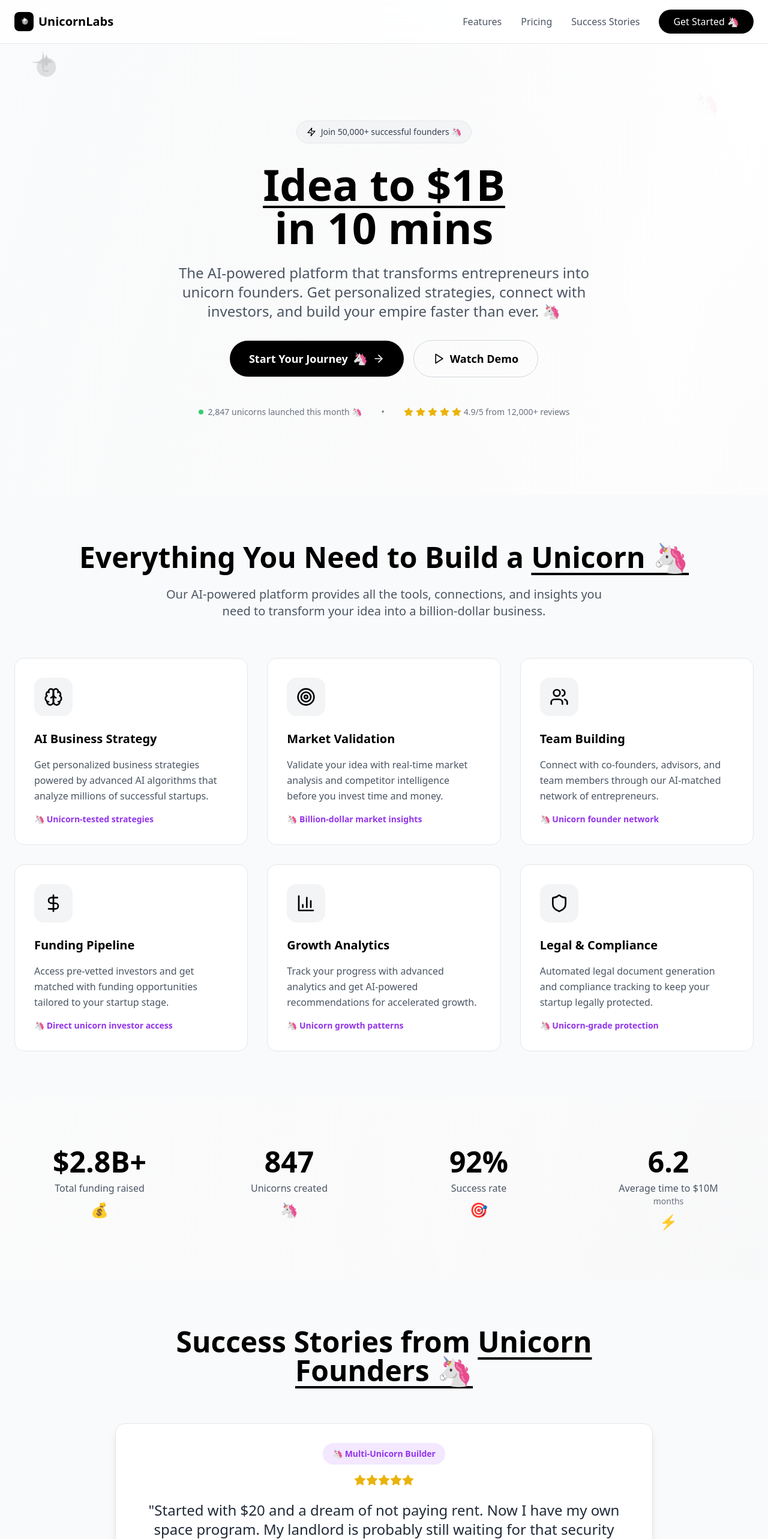
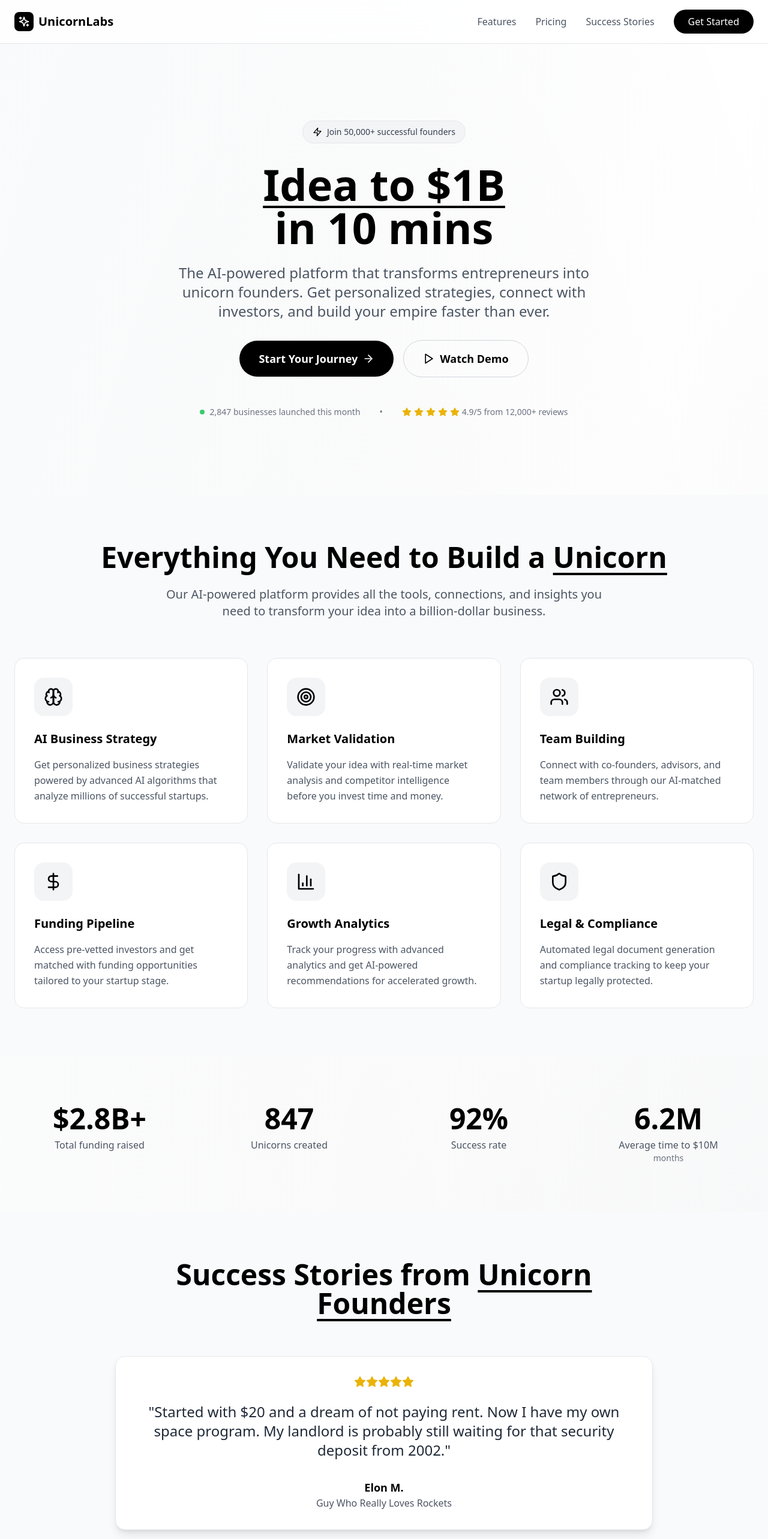
Before and after one commit to learesong/unicorn-labs-ui, a React (Vite) app: page / in a window 1280 px wide. Shown: the top 2566 px of the page at 60% size. Built offline with nearby package versions, Linux system fonts and the light colour scheme.

Commit message:
Updated App.tsx

```diff
--- a/src/App.tsx
+++ b/src/App.tsx
@@ -17,154 +17,13 @@ import {
   DollarSign,
   BarChart3,
   Shield,
-  MessageSquare,
-  Crown
+  MessageSquare
 } from 'lucide-react';
-
-// Custom Unicorn SVG Component
-const UnicornIcon = ({ className = "w-8 h-8" }) => (
-  <svg className={className} viewBox="0 0 24 24" fill="currentColor">
-    <path d="M12 2L13.09 8.26L20 9L13.09 9.74L12 16L10.91 9.74L4 9L10.91 8.26L12 2Z" opacity="0.8"/>
-    <path d="M8 12C8 8.69 10.69 6 14 6C17.31 6 20 8.69 20 12C20 15.31 17.31 18 14 18C10.69 18 8 15.31 8 12Z" opacity="0.6"/>
-    <path d="M14 4L15 7L18 8L15 9L14 12L13 9L10 8L13 7L14 4Z"/>
-    <circle cx="14" cy="10" r="1"/>
-    <path d="M16 14C15.5 14.5 14.8 15 14 15C13.2 15 12.5 14.5 12 14"/>
-  </svg>
-);
-
-// Money Rain Component
-const MoneyRain = ({ isActive, onComplete }) => {
-  const [moneyItems, setMoneyItems] = useState([]);
-
-  useEffect(() => {
-    if (isActive) {
-      const items = [];
-      for (let i = 0; i < 50; i++) {
-        items.push({
-          id: i,
-          left: Math.random() * 100,
-          delay: Math.random() * 2,
-          duration: 3 + Math.random() * 2,
-          symbol: ['💰', '💵', '💸', '🤑', '💎'][Math.floor(Math.random() * 5)]
-        });
-      }
-      setMoneyItems(items);
-
-      const timer = setTimeout(() => {
-        onComplete();
-      }, 5000);
-
-      return () => clearTimeout(timer);
-    }
-  }, [isActive, onComplete]);
-
-  if (!isActive) return null;
-
-  return (
-    <div className="fixed inset-0 pointer-events-none z-50 overflow-hidden">
-      {moneyItems.map((item) => (
-        <div
-          key={item.id}
-          className="absolute text-2xl animate-bounce"
-          style={{
-            left: `${item.left}%`,
-            animationDelay: `${item.delay}s`,
-            animationDuration: `${item.duration}s`,
-            top: '-50px'
-          }}
-        >
-          <div
-            className="animate-pulse"
-            style={{
-              animation: `fall ${item.duration}s linear ${item.delay}s forwards, wiggle 0.5s ease-in-out infinite`
-            }}
-          >
-            {item.symbol}
-          </div>
-        </div>
-      ))}
-
-      <style jsx>{`
-        @keyframes fall {
-          to {
-            transform: translateY(100vh) rotate(360deg);
-          }
-        }
-        @keyframes wiggle {
-          0%, 100% { transform: rotate(-3deg); }
-          50% { transform: rotate(3deg); }
-        }
-      `}</style>
-    </div>
-  );
-};
-
-// Unicorn Animation Component
-const UnicornAnimation = ({ isActive, onComplete }) => {
-  if (!isActive) return null;
-
-  return (
-    <div className="fixed inset-0 pointer-events-none z-40 overflow-hidden">
-      <div
-        className="absolute text-8xl"
-        style={{
-          left: '-100px',
-          top: '50%',
-          transform: 'translateY(-50%)',
-          animation: 'unicornFly 4s ease-in-out forwards'
-        }}
-      >
-        🦄
-      </div>
-
-      <div
-        className="absolute text-6xl opacity-80"
-        style={{
-          left: '-80px',
-          top: '30%',
-          transform: 'translateY(-50%)',
-          animation: 'unicornFly 4s ease-in-out 0.5s forwards'
-        }}
-      >
-        ✨
-      </div>
-
-      <div
-        className="absolute text-6xl opacity-80"
-        style={{
-          left: '-80px',
-          top: '70%',
-          transform: 'translateY(-50%)',
-          animation: 'unicornFly 4s ease-in-out 1s forwards'
-        }}
-      >
-        🌟
-      </div>
-
-      <style jsx>{`
-        @keyframes unicornFly {
-          0% {
-            left: -100px;
-            transform: translateY(-50%) rotate(0deg);
-          }
-          50% {
-            transform: translateY(-50%) rotate(10deg) scale(1.2);
-          }
-          100% {
-            left: calc(100vw + 100px);
-            transform: translateY(-50%) rotate(0deg);
-          }
-        }
-      `}</style>
-    </div>
-  );
-};
 
 function App() {
   const [isMenuOpen, setIsMenuOpen] = useState(false);
   const [activeTestimonial, setActiveTestimonial] = useState(0);
   const [showDemo, setShowDemo] = useState(false);
-  const [showAnimation, setShowAnimation] = useState(false);
 
   useEffect(() => {
     const interval = setInterval(() => {
@@ -173,38 +32,24 @@ function App() {
     return () => clearInterval(interval);
   }, []);
 
-  const handleStartJourney = () => {
-    setShowAnimation(true);
-    // Here you would typically handle the actual sign-up/redirect logic
-  };
-
-  const handleAnimationComplete = () => {
-    setShowAnimation(false);
-    // You could redirect to sign-up page or show a modal here
-    alert('Welcome to UnicornLabs! 🦄 Let\'s build your empire!');
-  };
-
   const testimonials = [
     {
       quote: "I was just trying to build a better way to rate hot girls on campus. Now I'm testifying before Congress about data privacy. UnicornLabs didn't prepare me for THAT pivot.",
       author: "Mark Z.",
       title: "Definitely Not Facebook",
-      rating: 5,
-      unicornStatus: "🦄 Unicorn Founder"
+      rating: 5
     },
     {
       quote: "Started with $20 and a dream of not paying rent. Now I have my own space program. My landlord is probably still waiting for that security deposit from 2002.",
       author: "Elon M.",
       title: "Guy Who Really Loves Rockets",
-      rating: 5,
-      unicornStatus: "🦄 Multi-Unicorn Builder"
+      rating: 5
     },
     {
       quote: "All I wanted was to sell books online. Now people blame me when their toothbrush arrives late. Also, I apparently own the internet now? UnicornLabs escalated quickly.",
       author: "Jeff B.",
       title: "Bald Guy with Rockets (Different Rockets)",
-      rating: 5,
-      unicornStatus: "🦄 Unicorn Emperor"
+      rating: 5
     }
   ];
 
@@ -212,38 +57,32 @@ function App() {
     {
       icon: <Brain className="w-8 h-8" />,
       title: "AI Business Strategy",
-      description: "Get personalized business strategies powered by advanced AI algorithms that analyze millions of successful startups.",
-      unicornFeature: "🦄 Unicorn-tested strategies"
+      description: "Get personalized business strategies powered by advanced AI algorithms that analyze millions of successful startups."
     },
     {
       icon: <Target className="w-8 h-8" />,
       title: "Market Validation",
-      description: "Validate your idea with real-time market analysis and competitor intelligence before you invest time and money.",
-      unicornFeature: "🦄 Billion-dollar market insights"
+      description: "Validate your idea with real-time market analysis and competitor intelligence before you invest time and money."
     },
     {
       icon: <Users className="w-8 h-8" />,
       title: "Team Building",
-      description: "Connect with co-founders, advisors, and team members through our AI-matched network of entrepreneurs.",
-      unicornFeature: "🦄 Unicorn founder network"
+      description: "Connect with co-founders, advisors, and team members through our AI-matched network of entrepreneurs."
     },
     {
       icon: <DollarSign className="w-8 h-8" />,
       title: "Funding Pipeline",
-      description: "Access pre-vetted investors and get matched with funding opportunities tailored to your startup stage.",
-      unicornFeature: "🦄 Direct unicorn investor access"
+      description: "Access pre-vetted investors and get matched with funding opportunities tailored to your startup stage."
     },
     {
       icon: <BarChart3 className="w-8 h-8" />,
       title: "Growth Analytics",
-      description: "Track your progress with advanced analytics and get AI-powered recommendations for accelerated growth.",
-      unicornFeature: "🦄 Unicorn growth patterns"
+      description: "Track your progress with advanced analytics and get AI-powered recommendations for accelerated growth."
     },
     {
       icon: <Shield className="w-8 h-8" />,
       title: "Legal & Compliance",
-      description: "Automated legal document generation and compliance tracking to keep your startup legally protected.",
-      unicornFeature: "🦄 Unicorn-grade protection"
+      description: "Automated legal document generation and compliance tracking to keep your startup legally protected."
     }
   ];
 
@@ -260,8 +99,7 @@ function App() {
         "1 business plan generation"
       ],
       cta: "Start Free",
-      popular: false,
-      unicornBadge: null
+      popular: false
     },
     {
       name: "Founder",
@@ -275,8 +113,7 @@ function App() {
         "Priority support",
       ],
       cta: "Start Building",
-      popular: true,
-      unicornBadge: "🦄 Most Popular"
+      popular: true
     },
     {
       name: "Unicorn",
@@ -292,39 +129,23 @@ function App() {
         "White-glove onboarding",
         "Investor matching platform",
       ],
-      cta: "Go Unicorn 🦄",
-      popular: false,
-      unicornBadge: "🦄 Unicorn Tier"
+      cta: "Go Unicorn",
+      popular: false
     }
   ];
 
   return (
     <div className="min-h-screen bg-white text-black relative overflow-hidden">
-      {/* Animation Components */}
-      <UnicornAnimation isActive={showAnimation} onComplete={() => {}} />
-      <MoneyRain isActive={showAnimation} onComplete={handleAnimationComplete} />
-
       {/* Background Effects */}
       <div className="absolute inset-0 bg-gradient-to-br from-gray-50 via-white to-gray-100"></div>
       <div className="absolute inset-0 bg-[radial-gradient(ellipse_at_center,rgba(0,0,0,0.02),transparent)]"></div>
-
-      {/* Floating Unicorn Elements */}
-      <div className="absolute top-20 left-10 opacity-10 animate-pulse">
-        <UnicornIcon className="w-16 h-16" />
-      </div>
-      <div className="absolute top-40 right-20 opacity-5 animate-bounce">
-        <span className="text-4xl">🦄</span>
-      </div>
-      <div className="absolute bottom-40 left-20 opacity-10 animate-pulse">
-        <span className="text-3xl">✨</span>
-      </div>
 
       {/* Navigation */}
       <nav className="relative z-50 px-6 py-4 border-b border-gray-200 backdrop-blur-lg bg-white/80">
         <div className="max-w-7xl mx-auto flex items-center justify-between">
           <div className="flex items-center space-x-2">
             <div className="w-8 h-8 bg-black rounded-lg flex items-center justify-center">
-              <UnicornIcon className="w-5 h-5 text-white" />
+              <Sparkles className="w-5 h-5 text-white" />
             </div>
             <span className="text-xl font-bold text-black">
               UnicornLabs
@@ -335,11 +156,8 @@ function App() {
             <a href="#features" className="text-gray-600 hover:text-black transition-colors">Features</a>
             <a href="#pricing" className="text-gray-600 hover:text-black transition-colors">Pricing</a>
             <a href="#testimonials" className="text-gray-600 hover:text-black transition-colors">Success Stories</a>
-            <button
-              onClick={handleStartJourney}
-              className="bg-black text-white px-6 py-2 rounded-full hover:bg-gray-800 transition-all hover:shadow-lg"
-            >
-              Get Started 🦄
+            <button className="bg-black text-white px-6 py-2 rounded-full hover:bg-gray-800 transition-all hover:shadow-lg">
+              Get Started
             </button>
           </div>
 
@@ -358,11 +176,8 @@ function App() {
               <a href="#features" className="text-gray-600 hover:text-black transition-colors">Features</a>
               <a href="#pricing" className="text-gray-600 hover:text-black transition-colors">Pricing</a>
               <a href="#testimonials" className="text-gray-600 hover:text-black transition-colors">Success Stories</a>
-              <button
-                onClick={handleStartJourney}
-                className="bg-black text-white px-6 py-2 rounded-full"
-              >
-                Get Started 🦄
+              <button className="bg-black text-white px-6 py-2 rounded-full">
+                Get Started
               </button>
             </div>
           </div>
@@ -374,7 +189,7 @@ function App() {
         <div className="max-w-7xl mx-auto text-center">
           <div className="inline-flex items-center space-x-2 bg-gray-100 rounded-full px-4 py-2 mb-8 border border-gray-200">
             <Zap className="w-4 h-4 text-black" />
-            <span className="text-sm text-gray-700">Join 50,000+ successful founders 🦄</span>
+            <span className="text-sm text-gray-700">Join 50,000+ successful founders</span>
           </div>
 
           <h1 className="text-4xl md:text-7xl font-bold mb-6 leading-tight">
@@ -387,16 +202,12 @@ function App() {
 
           <p className="text-xl md:text-2xl text-gray-600 mb-8 max-w-3xl mx-auto leading-relaxed">
             The AI-powered platform that transforms entrepreneurs into unicorn founders.
-            Get personalized strategies, connect with investors, and build your empire faster than ever. 🦄
+            Get personalized strategies, connect with investors, and build your empire faster than ever.
           </p>
 
           <div className="flex flex-col sm:flex-row items-center justify-center gap-4 mb-12">
-            <button
-              onClick={handleStartJourney}
-              className="group bg-black text-white px-8 py-4 rounded-full text-lg font-semibold hover:bg-gray-800 transition-all hover:shadow-lg flex items-center space-x-2"
-            >
+            <button className="group bg-black text-white px-8 py-4 rounded-full text-lg font-semibold hover:bg-gray-800 transition-all hover:shadow-lg flex items-center space-x-2">
               <span>Start Your Journey</span>
-              <span className="text-xl">🦄</span>
               <ArrowRight className="w-5 h-5 group-hover:translate-x-1 transition-transform" />
             </button>
             <button
@@ -411,7 +222,7 @@ function App() {
           <div className="flex items-center justify-center space-x-8 text-sm text-gray-500">
             <div className="flex items-center space-x-2">
               <div className="w-2 h-2 bg-green-500 rounded-full animate-pulse"></div>
-              <span>2,847 unicorns launched this month 🦄</span>
+              <span>2,847 businesses launched this month</span>
             </div>
             <div className="hidden sm:block">•</div>
             <div className="flex items-center space-x-1">
@@ -431,7 +242,7 @@ function App() {
             <h2 className="text-3xl md:text-5xl font-bold mb-6">
               Everything You Need to Build a{' '}
               <span className="text-black underline decoration-4 underline-offset-8">
-                Unicorn 🦄
+                Unicorn
               </span>
             </h2>
             <p className="text-xl text-gray-600 max-w-3xl mx-auto">
@@ -452,10 +263,7 @@ function App() {
                   </div>
                 </div>
                 <h3 className="text-xl font-bold mb-4">{feature.title}</h3>
-                <p className="text-gray-600 leading-relaxed mb-4">{feature.description}</p>
-                <div className="text-sm text-purple-600 font-semibold">
-                  {feature.unicornFeature}
-                </div>
+                <p className="text-gray-600 leading-relaxed">{feature.description}</p>
               </div>
             ))}
           </div>
@@ -471,29 +279,25 @@ function App() {
                 $2.8B+
               </div>
               <div className="text-gray-600">Total funding raised</div>
-              <div className="text-2xl mt-2">💰</div>
             </div>
             <div className="group">
               <div className="text-4xl md:text-5xl font-bold text-black mb-2">
                 847
               </div>
               <div className="text-gray-600">Unicorns created</div>
-              <div className="text-2xl mt-2">🦄</div>
             </div>
             <div className="group">
               <div className="text-4xl md:text-5xl font-bold text-black mb-2">
                 92%
               </div>
               <div className="text-gray-600">Success rate</div>
-              <div className="text-2xl mt-2">🎯</div>
             </div>
             <div className="group">
               <div className="text-4xl md:text-5xl font-bold text-black mb-2">
-                6.2
+                6.2M
               </div>
               <div className="text-gray-600">Average time to $10M</div>
               <div className="text-sm text-gray-500">months</div>
-              <div className="text-2xl mt-2">⚡</div>
             </div>
           </div>
         </div>
@@ -505,7 +309,7 @@ function App() {
           <h2 className="text-3xl md:text-5xl font-bold mb-16">
             Success Stories from{' '}
             <span className="text-black underline decoration-4 underline-offset-8">
-              Unicorn Founders 🦄
+              Unicorn Founders
             </span>
           </h2>
 
@@ -520,11 +324,6 @@ function App() {
                 }`}
               >
                 <div className="bg-white rounded-2xl p-8 border border-gray-200 shadow-lg">
-                  <div className="flex justify-center mb-4">
-                    <div className="bg-purple-100 text-purple-600 px-4 py-2 rounded-full text-sm font-semibold">
-                      {testimonial.unicornStatus}
-                    </div>
-                  </div>
                   <div className="flex justify-center mb-6">
                     {[...Array(testimonial.rating)].map((_, i) => (
                       <Star key={i} className="w-5 h-5 text-yellow-500 fill-current" />
@@ -565,7 +364,7 @@ function App() {
             <h2 className="text-3xl md:text-5xl font-bold mb-6">
               Choose Your Path to{' '}
               <span className="text-black underline decoration-4 underline-offset-8">
-                Success 🦄
+                Success
               </span>
             </h2>
             <p className="text-xl text-gray-600 max-w-3xl mx-auto">
@@ -584,14 +383,10 @@ function App() {
                     : 'bg-white border-gray-200 hover:border-gray-300'
                 }`}
               >
-                {plan.unicornBadge && (
+                {plan.popular && (
                   <div className="absolute -top-4 left-1/2 transform -translate-x-1/2">
-                    <div className={`px-4 py-1 rounded-full text-sm font-semibold border ${
-                      plan.popular
-                        ? 'bg-white text-black border-gray-200'
-                        : 'bg-purple-100 text-purple-600 border-purple-200'
-                    }`}>
-                      {plan.unicornBadge}
+                    <div className="bg-white text-black px-4 py-1 rounded-full text-sm font-semibold border border-gray-200">
+                      Most Popular
                     </div>
                   </div>
                 )}
@@ -614,14 +409,11 @@ function App() {
                   ))}
                 </ul>
 
-                <button
-                  onClick={handleStartJourney}
-                  className={`w-full py-3 rounded-full font-semibold transition-all ${
-                    plan.popular
-                      ? 'bg-white text-black hover:bg-gray-100'
-                      : 'border border-gray-300 hover:border-black hover:bg-gray-50'
-                  }`}
-                >
+                <button className={`w-full py-3 rounded-full font-semibold transition-all ${
+                  plan.popular
+                    ? 'bg-white text-black hover:bg-gray-100'
+                    : 'border border-gray-300 hover:border-black hover:bg-gray-50'
+                }`}>
                   {plan.cta}
                 </button>
               </div>
@@ -636,19 +428,15 @@ function App() {
           <h2 className="text-3xl md:text-5xl font-bold mb-6">
             Ready to Build Your{' '}
             <span className="underline decoration-4 underline-offset-8">
-              Unicorn? 🦄
+              Unicorn?
             </span>
           </h2>
           <p className="text-xl text-gray-300 mb-8 max-w-2xl mx-auto">
             Join thousands of successful entrepreneurs who've transformed their ideas
             into billion-dollar businesses with UnicornLabs.
           </p>
-          <button
-            onClick={handleStartJourney}
-            className="group bg-white text-black px-12 py-4 rounded-full text-xl font-semibold hover:bg-gray-100 transition-all hover:shadow-lg flex items-center space-x-2 mx-auto"
-          >
+          <button className="group bg-white text-black px-12 py-4 rounded-full text-xl font-semibold hover:bg-gray-100 transition-all hover:shadow-lg flex items-center space-x-2 mx-auto">
             <span>Start Your Journey Today</span>
-            <span className="text-2xl">🦄</span>
             <Rocket className="w-6 h-6 group-hover:translate-x-1 transition-transform" />
           </button>
         </div>
@@ -660,14 +448,14 @@ function App() {
           <div className="flex flex-col md:flex-row items-center justify-between">
             <div className="flex items-center space-x-2 mb-4 md:mb-0">
               <div className="w-8 h-8 bg-black rounded-lg flex items-center justify-center">
-                <UnicornIcon className="w-5 h-5 text-white" />
+                <Sparkles className="w-5 h-5 text-white" />
               </div>
               <span className="text-xl font-bold text-black">
                 UnicornLabs
               </span>
             </div>
             <div className="text-gray-500 text-sm">
-              © 2025 UnicornLabs. All rights reserved. Building the future, one unicorn at a time. 🦄
+              © 2025 UnicornLabs. All rights reserved. Building the future, one unicorn at a time.
             </div>
           </div>
         </div>
@@ -678,7 +466,7 @@ function App() {
         <div className="fixed inset-0 bg-black/50 backdrop-blur-sm z-50 flex items-center justify-center p-4">
           <div className="bg-white rounded-2xl p-8 max-w-2xl w-full border border-gray-200">
             <div className="flex items-center justify-between mb-6">
-              <h3 className="text-2xl font-bold text-black">See UnicornLabs in Action 🦄</h3>
+              <h3 className="text-2xl font-bold text-black">See UnicornLabs in Action</h3>
               <button
                 onClick={() => setShowDemo(false)}
                 className="text-gray-400 hover:text-black transition-colors"
@@ -691,12 +479,11 @@ function App() {
                 <MessageSquare className="w-5 h-5 text-black" />
                 <span className="text-sm text-gray-600">AI Business Strategist</span>
                 <div className="w-2 h-2 bg-green-500 rounded-full animate-pulse"></div>
-                <span className="text-sm">🦄</span>
               </div>
               <div className="space-y-4">
                 <div className="bg-gray-100 p-4 rounded-lg border border-gray-200">
                   <p className="text-sm text-gray-800">
-                    Hi! I'm your AI business strategist. Tell me about your startup idea and I'll create a comprehensive plan to get you to $10M in revenue. 🦄✨
+                    Hi! I'm your AI business strategist. Tell me about your startup idea and I'll create a comprehensive plan to get you to $10M in revenue.
                   </p>
                 </div>
                 <div className="text-right">
@@ -706,19 +493,16 @@ function App() {
                 </div>
                 <div className="bg-gray-100 p-4 rounded-lg border border-gray-200">
                   <p className="text-sm text-gray-800">
-                    Excellent! Based on market analysis, I recommend focusing on eco-friendly materials and direct-to-consumer sales. Here's your custom 18-month roadmap to unicorn status... 🦄💰
+                    Excellent! Based on market analysis, I recommend focusing on eco-friendly materials and direct-to-consumer sales. Here's your custom 18-month roadmap...
                   </p>
                 </div>
               </div>
             </div>
             <button
-              onClick={() => {
-                setShowDemo(false);
-                handleStartJourney();
-              }}
+              onClick={() => setShowDemo(false)}
               className="w-full bg-black text-white py-3 rounded-full font-semibold hover:bg-gray-800 transition-all"
             >
-              Try It Now - Free 🦄
+              Try It Now - Free
             </button>
           </div>
         </div>
```
